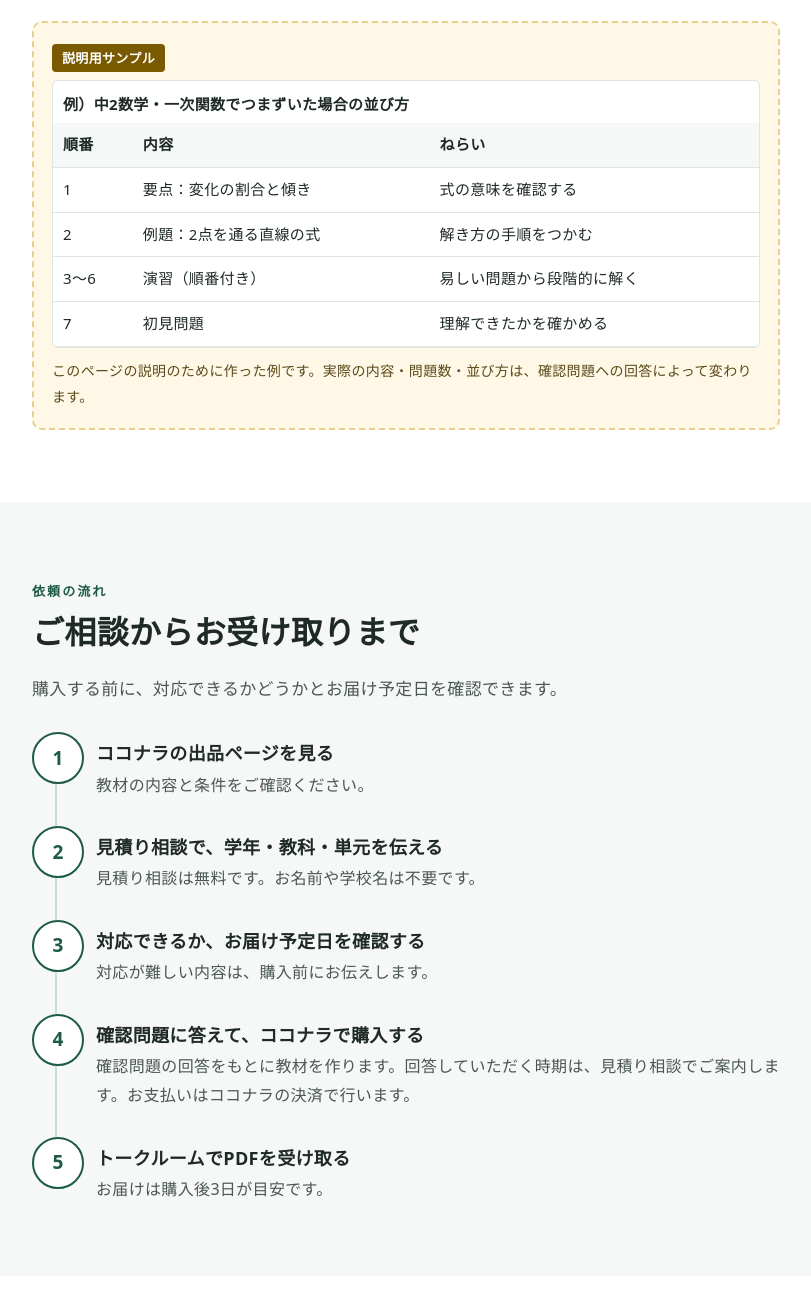
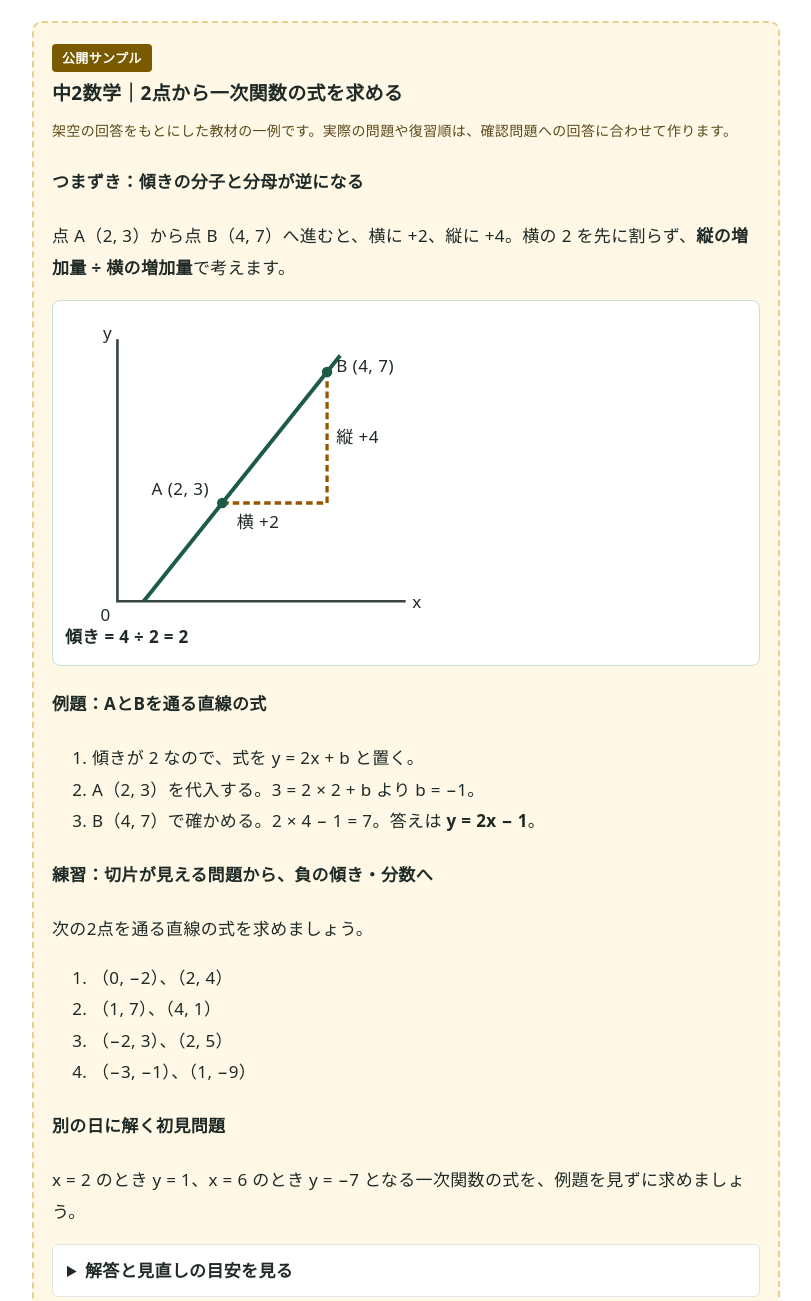
Before and after one commit to fukushu-route/fukushu-route.github.io, a plain HTML site: page index.html in a window 1280 px wide. Shown: the part 2584-3885 px from the top of the page, without its empty margins (108-919 px from the left). Drawn offline with Linux system fonts and the light colour scheme.

Commit message:
Publish worked mathematics sample

```diff
--- a/index.html
+++ b/index.html
@@ -249,22 +249,50 @@
         <li><span class="n" aria-hidden="true">4</span><div><b>初見問題</b><small>復習のあとに、はじめて見る問題で理解を確かめる</small></div></li>
         <li><span class="n" aria-hidden="true">5</span><div><b>解答・採点基準</b><small>家庭で丸つけができるように掲載</small></div></li>
       </ol>
-      <div class="sample" role="note" aria-label="教材の構成の例（説明用サンプル）">
-        <span class="sample-label">説明用サンプル</span>
-        <div class="table-scroll">
-          <table>
-            <caption>例）中2数学・一次関数でつまずいた場合の並び方</caption>
-            <thead><tr><th scope="col">順番</th><th scope="col">内容</th><th scope="col">ねらい</th></tr></thead>
-            <tbody>
-              <tr><td>1</td><td>要点：変化の割合と傾き</td><td>式の意味を確認する</td></tr>
-              <tr><td>2</td><td>例題：2点を通る直線の式</td><td>解き方の手順をつかむ</td></tr>
-              <tr><td>3〜6</td><td>演習（順番付き）</td><td>易しい問題から段階的に解く</td></tr>
-              <tr><td>7</td><td>初見問題</td><td>理解できたかを確かめる</td></tr>
-            </tbody>
-          </table>
-        </div>
-        <p class="small">このページの説明のために作った例です。実際の内容・問題数・並び方は、確認問題への回答によって変わります。</p>
-      </div>
+      <article class="sample" id="sample" aria-labelledby="sample-title">
+        <span class="sample-label">公開サンプル</span>
+        <h3 id="sample-title">中2数学｜2点から一次関数の式を求める</h3>
+        <p class="small">架空の回答をもとにした教材の一例です。実際の問題や復習順は、確認問題への回答に合わせて作ります。</p>
+        <h4>つまずき：傾きの分子と分母が逆になる</h4>
+        <p>点 A（2, 3）から点 B（4, 7）へ進むと、横に +2、縦に +4。横の 2 を先に割らず、<strong>縦の増加量 ÷ 横の増加量</strong>で考えます。</p>
+        <figure style="margin:1em 0;background:#fff;border:1px solid #c9ddd3;border-radius:8px;padding:12px">
+          <svg viewBox="0 0 290 235" width="380" role="img" aria-label="A（2, 3）から右に2、上に4移動するとB（4, 7）に着くグラフ">
+            <path d="M40 20V220H260" fill="none" stroke="#39443e" stroke-width="2"/>
+            <path d="M60 220L210 32.5" fill="none" stroke="#1d5b47" stroke-width="3"/>
+            <path d="M120 145H200V45" fill="none" stroke="#945700" stroke-width="2.5" stroke-dasharray="5 3"/>
+            <g fill="#1d5b47"><circle cx="120" cy="145" r="4"/><circle cx="200" cy="45" r="4"/></g>
+            <g fill="#1f2a26" font-size="13"><text x="66" y="139">A (2, 3)</text><text x="207" y="45">B (4, 7)</text><text x="131" y="164">横 +2</text><text x="207" y="99">縦 +4</text><text x="29" y="20">y</text><text x="265" y="225">x</text><text x="27" y="235">0</text></g>
+          </svg>
+          <figcaption><strong>傾き = 4 ÷ 2 = 2</strong></figcaption>
+        </figure>
+        <h4>例題：AとBを通る直線の式</h4>
+        <ol>
+          <li>傾きが 2 なので、式を y = 2x + b と置く。</li>
+          <li>A（2, 3）を代入する。3 = 2 × 2 + b より b = −1。</li>
+          <li>B（4, 7）で確かめる。2 × 4 − 1 = 7。答えは <strong>y = 2x − 1</strong>。</li>
+        </ol>
+        <h4>練習：切片が見える問題から、負の傾き・分数へ</h4>
+        <p>次の2点を通る直線の式を求めましょう。</p>
+        <ol>
+          <li>（0, −2）、（2, 4）</li>
+          <li>（1, 7）、（4, 1）</li>
+          <li>（−2, 3）、（2, 5）</li>
+          <li>（−3, −1）、（1, −9）</li>
+        </ol>
+        <h4>別の日に解く初見問題</h4>
+        <p>x = 2 のとき y = 1、x = 6 のとき y = −7 となる一次関数の式を、例題を見ずに求めましょう。</p>
+        <details class="table-scroll" style="padding:10px 14px">
+          <summary style="cursor:pointer;font-weight:700">解答と見直しの目安を見る</summary>
+          <ol>
+            <li>y = 3x − 2（傾き 6 ÷ 2 = 3）</li>
+            <li>y = −2x + 9（傾き −6 ÷ 3 = −2）</li>
+            <li>y = ½x + 4（傾き 2 ÷ 4 = ½）</li>
+            <li>y = −2x − 7（傾き −8 ÷ 4 = −2）</li>
+          </ol>
+          <p><strong>初見問題：</strong>傾きは −8 ÷ 4 = −2。1 = −2 × 2 + b より b = 5。答えは y = −2x + 5。</p>
+          <p><strong>採点の目安：</strong>同じ式を表していれば正解です。傾きが逆数になったら「縦 ÷ 横」を、傾きが合っていて式が違ったら、点を代入する行を見直しましょう。最後にもう一方の点で確かめます。</p>
+        </details>
+      </article>
     </div>
   </section>
 
```
